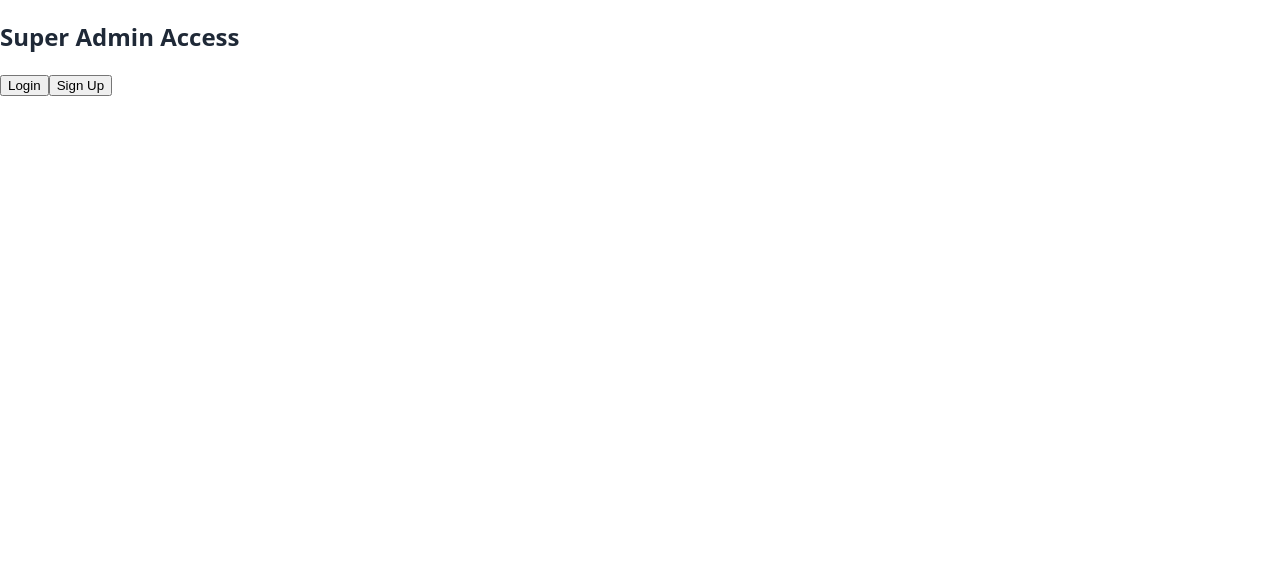
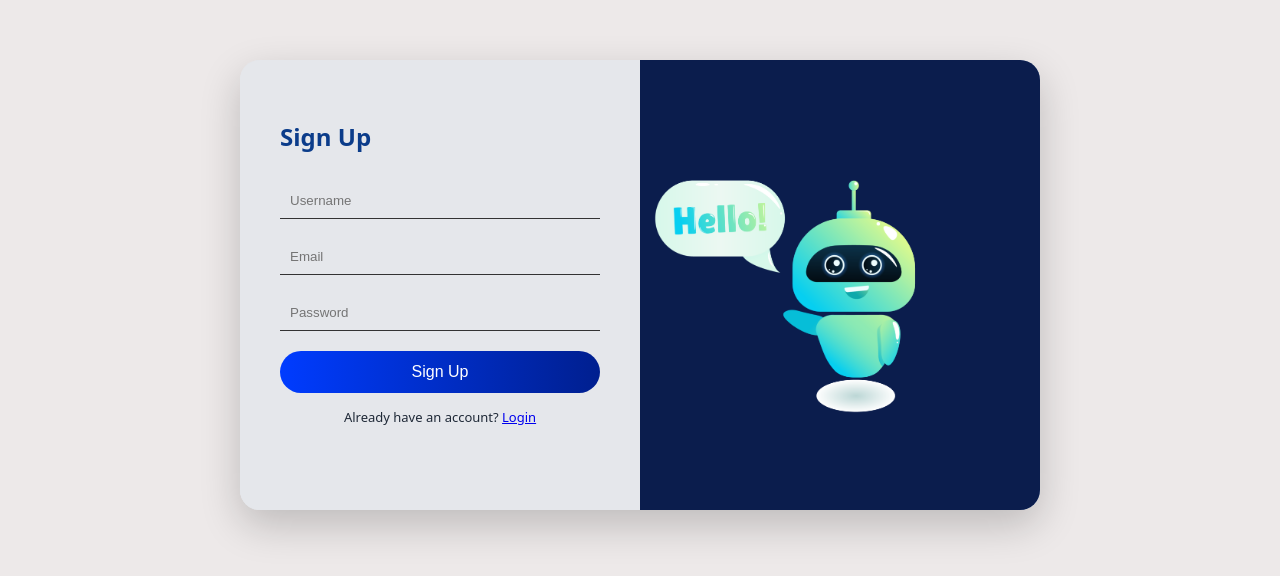
Before and after one commit to Tharushika64/bluvny_webTeamProject, a React (Vite) app: page /super-admin in a window 1280 px wide. Shown: the top 576 px of the page. Built offline with nearby package versions, Linux system fonts and the light colour scheme.

Commit message:
Signup Page
Added Signup Page (When clicking on Super admin in the select dashboard page, User can navigate to signup page)

```diff
--- a/src/App.jsx
+++ b/src/App.jsx
@@ -10,6 +10,9 @@ import RobotControlPage from './components/RobotControl/RobotControlPanel';
 import SelectDashboard from './pages/SelectDashboard';
 import SuperAdminAuth from './pages/SuperAdminAuth';
 
+import Signup from "./components/Signup/Signup";
+
+
 export default function App() {
   const [activeRoute, setActiveRoute] = useState('alerts');
 
@@ -18,7 +21,8 @@ export default function App() {
       <Routes>
         {/* Public routes */}
         <Route path="/" element={<SelectDashboard />} />
-        <Route path="/super-admin" element={<SuperAdminAuth />} />
+
+        <Route path="/super-admin" element={<Signup />} />
 
         {/* Protected dashboard routes */}
         <Route
--- /dev/null
+++ b/src/components/Signup/Signup.css
@@ -0,0 +1,85 @@
+body {
+  margin: 0;
+  min-height: 100vh;
+  display: flex;
+  justify-content: center;
+  align-items: center;
+  background: #ede9e9; /* optional dark background */
+}
+
+
+
+.signup-container {
+  display: flex;
+  width: 800px;
+  height: 450px;
+  margin: 60px auto;
+  background: linear-gradient(to right, #dfe3e8, #b0c4de);
+  border-radius: 20px;
+  box-shadow: 0 15px 40px rgba(0, 0, 0, 0.2);
+}
+
+/* LEFT SIDE */
+.signup-form {
+  width: 50%;
+  padding: 40px;
+  background: #e5e7eb;
+  border-radius: 20px 0 0 20px;
+}
+
+.signup-form h2 {
+  color: #0b3c8a;
+  margin-bottom: 30px;
+}
+
+.signup-form input {
+  width: 100%;
+  padding: 10px;
+  margin-bottom: 20px;
+  border: none;
+  border-bottom: 1px solid #333;
+  background: transparent;
+  outline: none;
+}
+
+.signup-form button {
+  width: 100%;
+  padding: 12px;
+  background: linear-gradient(to right, #003cff, #001f8f);
+  color: white;
+  border: none;
+  border-radius: 30px;
+  cursor: pointer;
+  font-size: 16px;
+}
+
+.signup-form button:hover {
+  opacity: 0.9;
+}
+
+.login-text {
+  text-align: center;
+  margin-top: 15px;
+  font-size: 13px;
+}
+
+/* RIGHT SIDE */
+.signup-image {
+  width: 50%;
+  background: #0b1d4d;
+  border-radius: 0 20px 20px 0;
+  position: relative;
+  display: flex;
+  justify-content: center;
+  align-items: center;
+}
+
+.signup-image img {
+  width: 400px;
+  height: 400px;
+  transition: transform 0.3s ease;
+}
+
+.signup-image img:hover {
+  transform: scale(1.1);
+}
--- /dev/null
+++ b/src/components/Signup/Signup.tsx
@@ -0,0 +1,74 @@
+import { useState } from "react";
+import "./Signup.css";
+import robotImg from "../../assets/images/robot.png";
+
+
+
+
+const Signup = () => {
+  const [formData, setFormData] = useState({
+    username: "",
+    email: "",
+    password: "",
+  });
+
+  const handleChange = (e: React.ChangeEvent<HTMLInputElement>) => {
+    const { name, value } = e.target;
+    setFormData((prev) => ({
+      ...prev,
+      [name]: value,
+    }));
+  };
+
+  const handleSubmit = (e: React.FormEvent<HTMLFormElement>) => {
+    e.preventDefault();
+    console.log("Form submitted:", formData);
+  };
+
+  return (
+    <div className="signup-container">
+      <form className="signup-form" onSubmit={handleSubmit}>
+        <h2>Sign Up</h2>
+        <input
+          type="text"
+          name="username"
+          placeholder="Username"
+          value={formData.username}
+          onChange={handleChange}
+          required
+        />
+        <input
+          type="email"
+          name="email"
+          placeholder="Email"
+          value={formData.email}
+          onChange={handleChange}
+          required
+        />
+        <input
+          type="password"
+          name="password"
+          placeholder="Password"
+          value={formData.password}
+          onChange={handleChange}
+          required
+        />
+        <button type="submit">Sign Up</button>
+        <p className="login-text">
+          Already have an account? <a href="/login">Login</a>
+        </p>
+      </form>
+
+      <div className="signup-image">
+        <img
+  src={robotImg}
+  alt="Robot"
+  className="robot-img"
+/>
+
+      </div>
+    </div>
+  );
+};
+
+export default Signup;
--- a/src/pages/SelectDashboard.jsx
+++ b/src/pages/SelectDashboard.jsx
@@ -3,6 +3,7 @@ import "./SelectDashboard.css";
 
 function SelectDashboard() {
   const navigate = useNavigate();
+
 
   const roles = [
     {
@@ -10,6 +11,7 @@ function SelectDashboard() {
       image: "src/assets/super admin.png",
       color: "#a3baf5ff",
       path: "/super-admin",
+
     },
     {
       label: "Admin",
--- a/src/pages/SuperAdminAuth.jsx
+++ b/src/pages/SuperAdminAuth.jsx
@@ -1,6 +1,6 @@
 function SuperAdminAuth() {
   return (
-    <div className="auth-page">
+    <div className="Signup-container">
       <h2>Super Admin Access</h2>
       <button>Login</button>
       <button>Sign Up</button>
```
Also changed, not shown: src/assets/images/robot.png (added), src/assets/robot.png (added).
